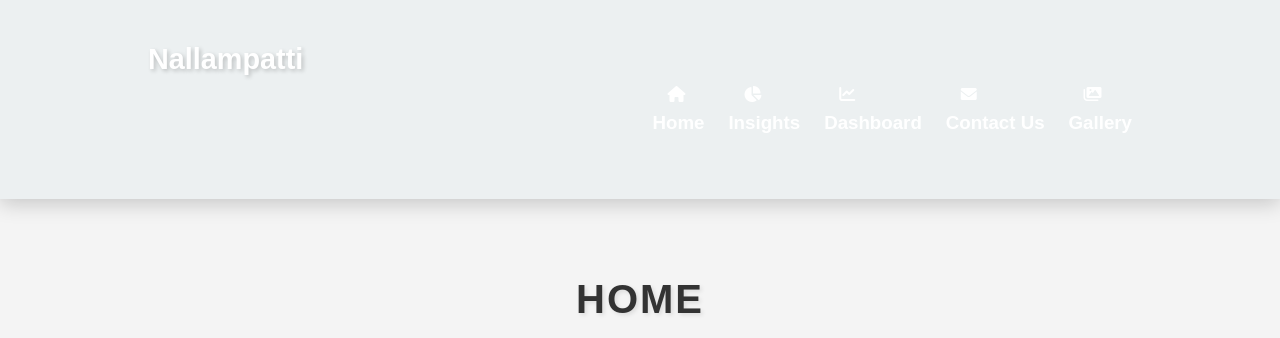
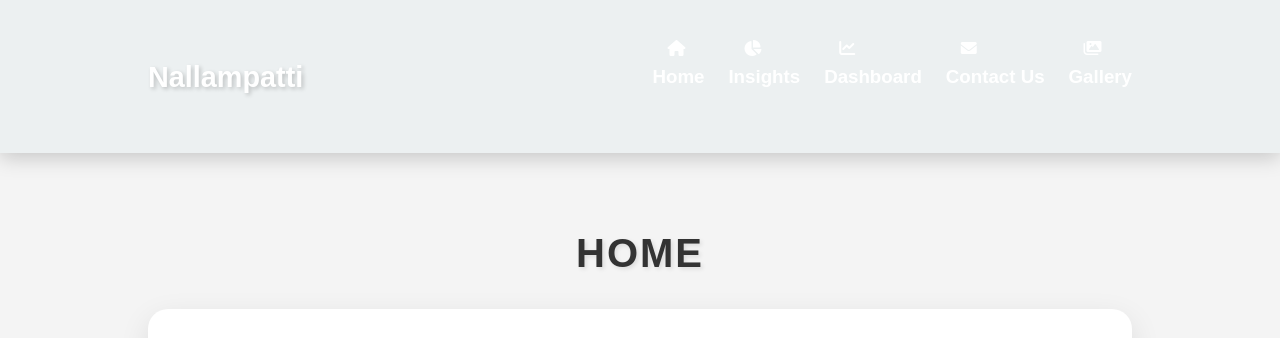
Before and after one commit to Hydroinfromatics/nallampatti, a Flask app: page / in a window 1280 px wide. Shown: the top 338 px of the page. Run offline with Flask 3, Linux system fonts and the light colour scheme.

Commit message:
style changes

```diff
--- a/static/styles.css
+++ b/static/styles.css
@@ -42,7 +42,20 @@
 header:hover {
     background-color: var(--secondary-color);
 }
+header .container {
+    display: flex;
+    justify-content: space-between;
+    align-items: center;
+}
 
+.logo-left, .logo-right {
+    width: 100px; /* Adjust as needed */
+}
+
+.logo-left img, .logo-right img {
+    width: 100%;
+    height: auto;
+}
 .logo {
     display: flex;
     align-items: center;
```
